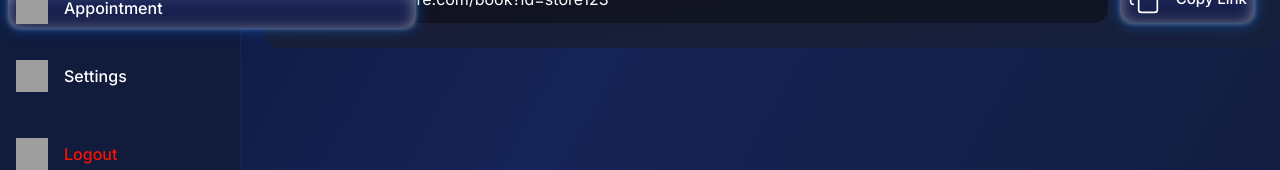
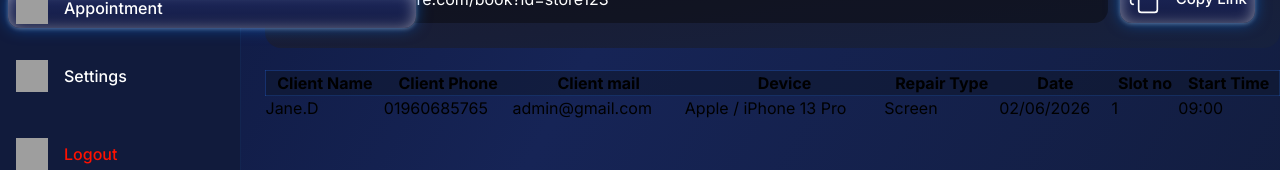
Before and after one commit to riponmondalbd/Task-dashboard, a React (Vite) app: page /appointments in a window 1280 px wide. Shown: the part 582-752 px from the top of the page. Built offline with nearby package versions, Linux system fonts and the light colour scheme; grey boxes are pictures that could not be loaded.

Commit message:
basic table body

```diff
--- a/src/components/NavContent/Appointments/Appointment.jsx
+++ b/src/components/NavContent/Appointments/Appointment.jsx
@@ -1,6 +1,7 @@
 import TopNavbar from "../../common/TopNavbar";
 import BookingLink from "./BookingLink";
 import Cards from "./Cards";
+import Table from "./Table";
 
 const Appointment = () => {
   return (
@@ -9,6 +10,7 @@ const Appointment = () => {
       <div className="pl-6 py-6 pr-6 xl:pr-0 space-y-5.5">
         <Cards />
         <BookingLink />
+        <Table />
       </div>
     </div>
   );
--- a/src/components/NavContent/Appointments/BookingLink.jsx
+++ b/src/components/NavContent/Appointments/BookingLink.jsx
@@ -8,7 +8,7 @@ const BookingLink = () => {
         <p className="text-white text-[16px] font-normal bg-[#0A0A0F80] py-3 px-4 rounded-[14px] md:flex-1">
           https://techstore.com/book?id=store123
         </p>
-        <div className="flex items-center justify-center md:justify-around gap-4 bg-gradient-to-b from-[#1E2A5F] to-[#141B44] shadow-[0_1px_4px_rgba(255,255,255,0.3),0_0_15px_rgba(0,123,255,0.5),inset_0_2px_15px_rgba(255,255,255,0.5)] shadow-white-2xl py-0.5 px-2 rounded-xl cursor-pointer">
+        <div className="flex items-center justify-center md:justify-around gap-4 bg-gradient-to-b from-[#1E2A5F] to-[#141B44] shadow-[0_1px_4px_rgba(255,255,255,0.3),0_0_15px_rgba(0,123,255,0.5),inset_0_2px_15px_rgba(255,255,255,0.5)] shadow-white-2xl py-0.5 px-2 rounded-xl cursor-pointer mt-3 md:mt-0">
           <img className="w-8 h-8" src={assets.copyIcon} alt="copy icon" />
           <p className="text-white text-[15px] font-medium">Copy Link</p>
         </div>
--- /dev/null
+++ b/src/components/NavContent/Appointments/Table.jsx
@@ -0,0 +1,34 @@
+const Table = () => {
+  return (
+    <div>
+      <table className="w-full">
+        <thead className="bg-[#0F172B80] border border-[#2B7FFF33]">
+          <tr>
+            <th> Client Name</th>
+            <th> Client Phone</th>
+            <th> Client mail</th>
+            <th> Device</th>
+            <th> Repair Type</th>
+            <th> Date</th>
+            <th> Slot no</th>
+            <th> Start Time</th>
+          </tr>
+        </thead>
+        <tbody>
+          <tr>
+            <td>Jane.D</td>
+            <td>01960685765</td>
+            <td>admin@gmail.com</td>
+            <td>Apple / iPhone 13 Pro</td>
+            <td>Screen</td>
+            <td>02/06/2026</td>
+            <td>1</td>
+            <td>09:00</td>
+          </tr>
+        </tbody>
+      </table>
+    </div>
+  );
+};
+
+export default Table;
```
Also changed, not shown: 1 other file (tests, documents, lock files or other folders).
